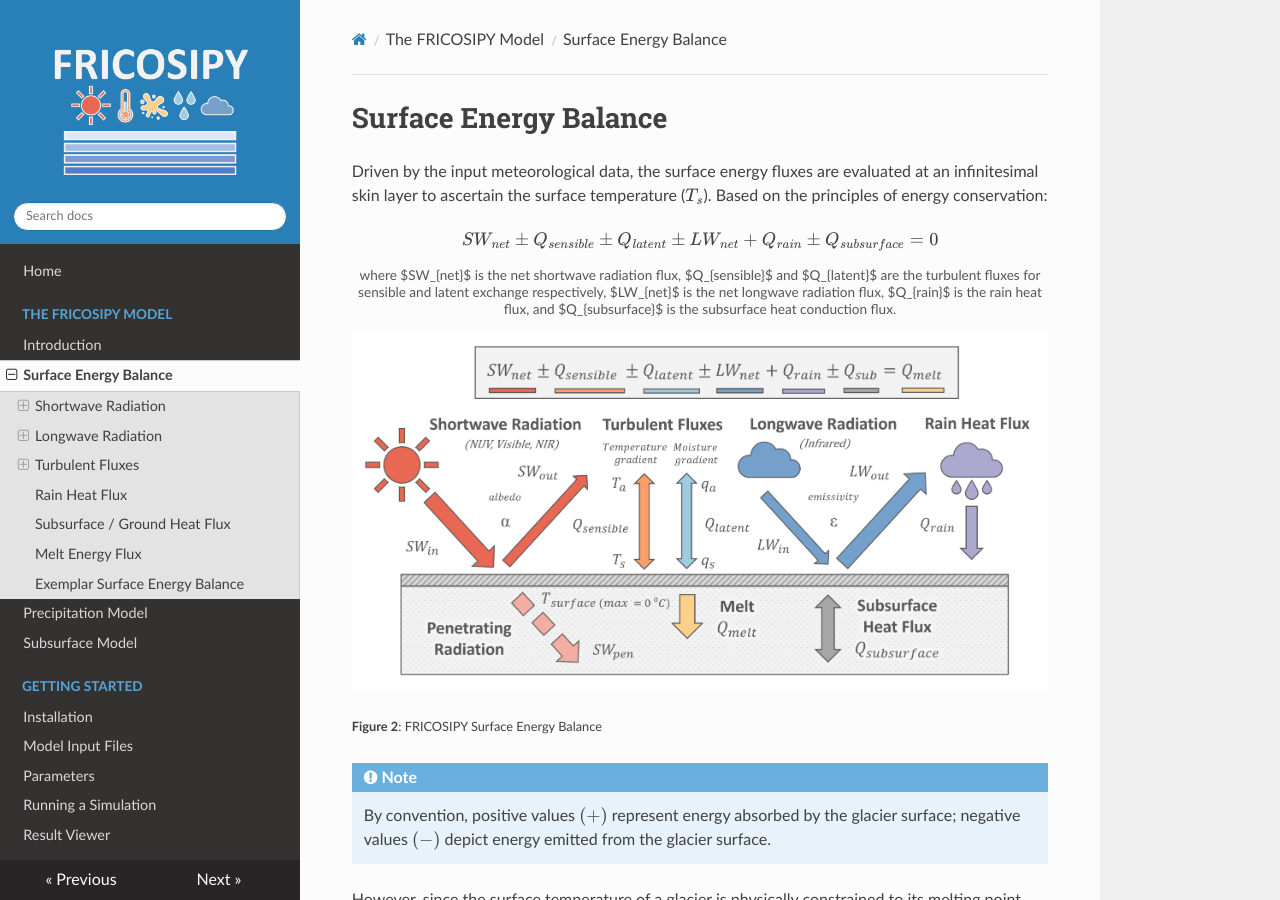
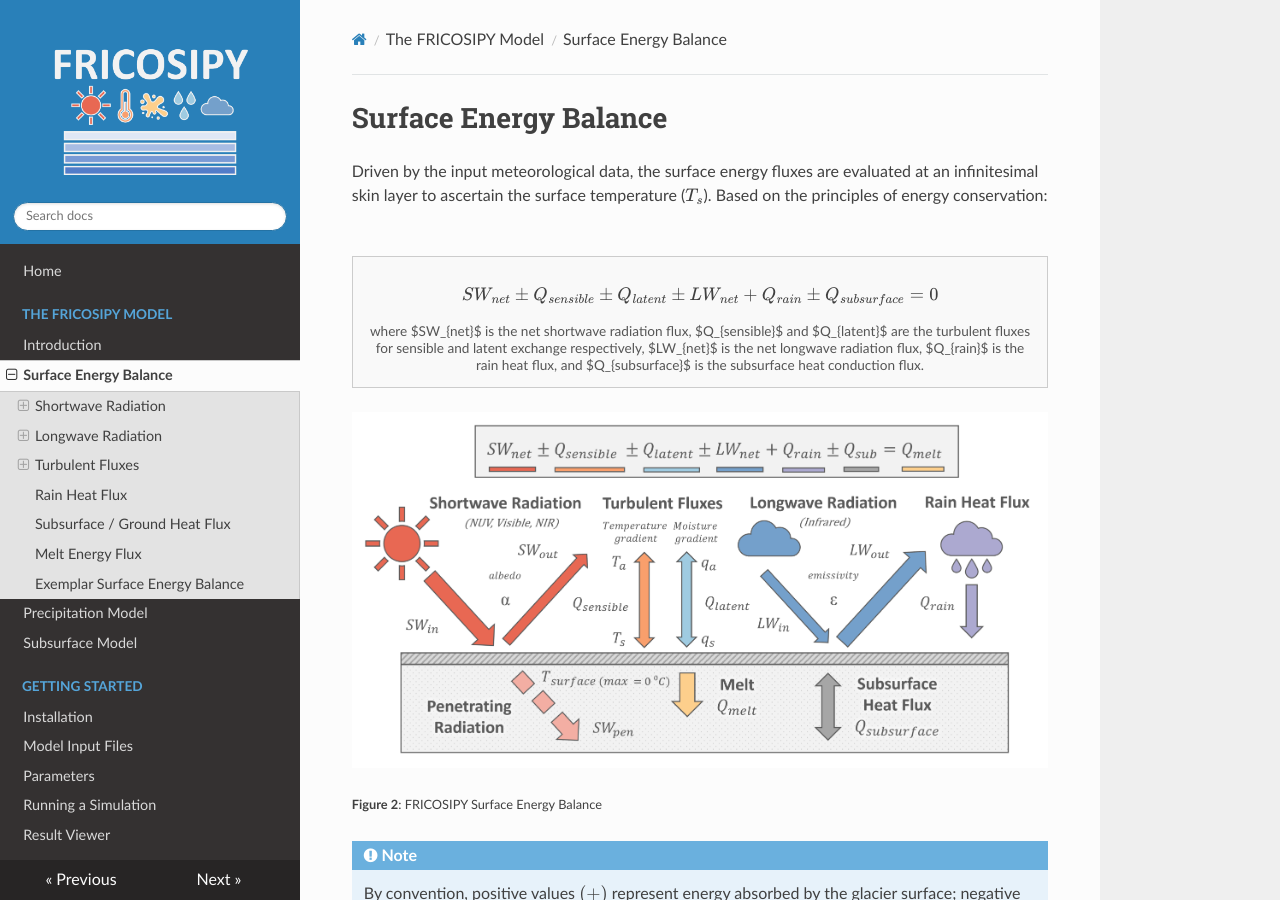
Before and after one commit to MarcusGastaldello/FRICOSIPY, an MkDocs documentation site: the page built from docs/surface_energy_balance.md, in a window 1280 px wide and 900 px high. Built offline with MkDocs 1.6.1, drawn with Linux system fonts in a browser that asks for light colours; nearby versions of some CDN libraries.

Commit message:
Update surface_energy_balance.md

```diff
--- a/docs/surface_energy_balance.md
+++ b/docs/surface_energy_balance.md
@@ -2,14 +2,15 @@
 
 Driven by the input meteorological data, the surface energy fluxes are evaluated at an infinitesimal skin layer to ascertain the surface temperature ($T_s$). Based on the principles of energy conservation:
 
-<div class = "math-block-wrapper">
+<figure class="math-block">
 $$
 SW_{net} \pm Q_{sensible} \pm Q_{latent} \pm LW_{net} + Q_{rain} \pm Q_{subsurface} = 0
 $$
-<div class = "math-caption">
+<figcaption style = "math-caption">
 where $SW_{net}$ is the net shortwave radiation flux, $Q_{sensible}$ and $Q_{latent}$ are the turbulent fluxes for sensible and latent exchange respectively, $LW_{net}$ is the net longwave radiation flux, $Q_{rain}$ is the rain heat flux, and $Q_{subsurface}$ is the subsurface heat conduction flux.
-</div>
-</div>
+</figcaption>
+</figure>
+
 
 ![Alt text](images/FRICOSIPY_SEB.png)
 
```
